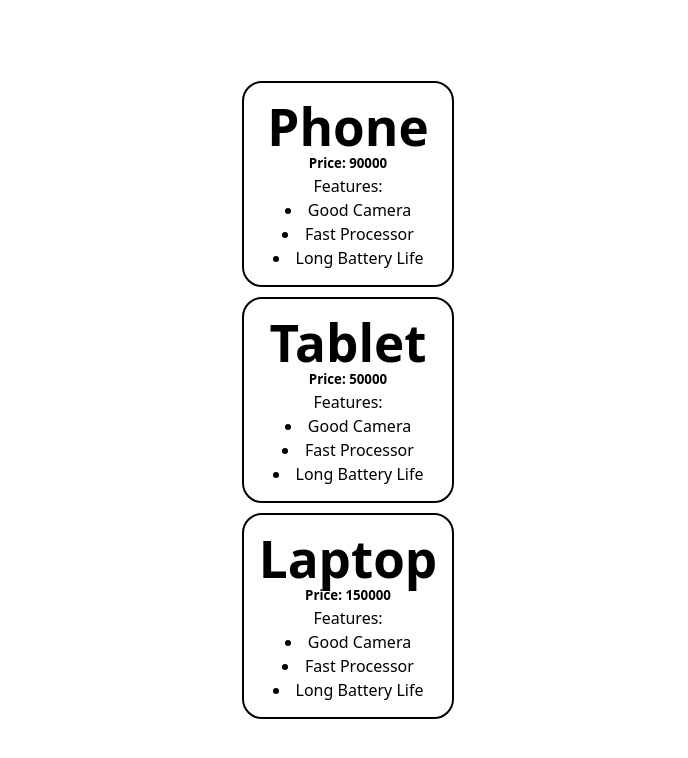
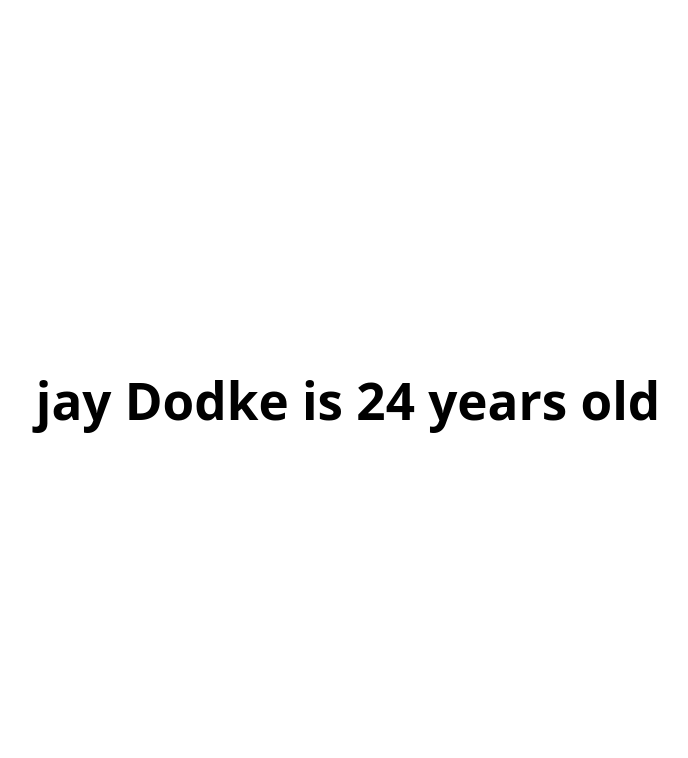
Before and after one commit to Jay-dodke/learn-react-revision, a React app: page / in a window 1280 px wide. Shown: the top 758 px of the page, without its empty margins (292-980 px from the left). Built offline with nearby package versions, Linux system fonts and the light colour scheme; the HTML template or start-up script is replaced by a standard one.

Commit message:
add props

```diff
--- a/src/App.jsx
+++ b/src/App.jsx
@@ -2,7 +2,8 @@ import React from "react";
 
 import Title from "./Title";
 import ProductTab from "./ProductTab";
-
+import MessageBox from "./MessageBox";
+import PrintmessageBox from "./PrintmessageBox";
 import "./App.css";
 
 // create component App
@@ -12,7 +13,7 @@ function Description() {}
 function App() {
   return (
     <>
-      <ProductTab />
+      <PrintmessageBox />
     </>
   );
 }
--- /dev/null
+++ b/src/MessageBox.jsx
@@ -0,0 +1,11 @@
+function MessageBox({massage, age}) {
+  return (
+    <>
+      <h1>
+        {massage} is {age} years old
+      </h1>
+    </>
+  );
+}
+
+export default MessageBox;
--- /dev/null
+++ b/src/PrintmessageBox.jsx
@@ -0,0 +1,12 @@
+import MessageBox from "./MessageBox";
+
+function PrintmessageBox() {
+  let massage = "jay Dodke";
+  let age = 24;
+  return (
+    <>
+      <MessageBox massage={massage} age={age} />
+    </>
+  );
+}
+export default PrintmessageBox;
--- a/src/Product.jsx
+++ b/src/Product.jsx
@@ -1,15 +1,32 @@
 import "./Product.css";
-function Product({title, Price, Features}) {
+function Product({title, Price}) {
   return (
     <div className="ProductCompont">
       <h1>{title}</h1>
       <h5>Price: {Price}</h5>
-      <p>
+      <h3 style={{color: "red"}}>
+        {Price < 2000 ? (
+          " Not Available"
+        ) : (
+          <a href="https://www.google.com/">Available</a>
+        )}
+      </h3>
+      {/* <p>
         Features:{" "}
         {Features.map((feature) => (
           <li>{feature}</li>
         ))}
-      </p>
+          " Not Available"
+        ) : (
+          <a href="https://www.google.com/">Available</a>
+        )}
+      </h3>
+      {/* <p>
+        Features:{" "}
+        {Features.map((feature) => (
+          <li>{feature}</li>
+        ))}
+      </p> */}
     </div>
   );
 }
--- a/src/ProductTab.jsx
+++ b/src/ProductTab.jsx
@@ -1,11 +1,12 @@
 import Product from "./Product.jsx";
 function ProductTab() {
-  let Features = ["Good Camera", "Fast Processor", "Long Battery Life"];
+  //   let Features = ["Good Camera", "Fast Processor", "Long Battery Life"];
   return (
     <>
-      <Product title="Phone" Price={90000} Features={Features} />
-      <Product title="Tablet" Price={50000} Features={Features} />
-      <Product title="Laptop" Price={150000} Features={Features} />
+      <Product title="Phone" Price={90000} />
+      <Product title="Tablet" Price={50000} />
+      <Product title="Laptop" Price={150000} />
+      <Product title="Laptop" Price={1000} />
     </>
   );
 }
```
